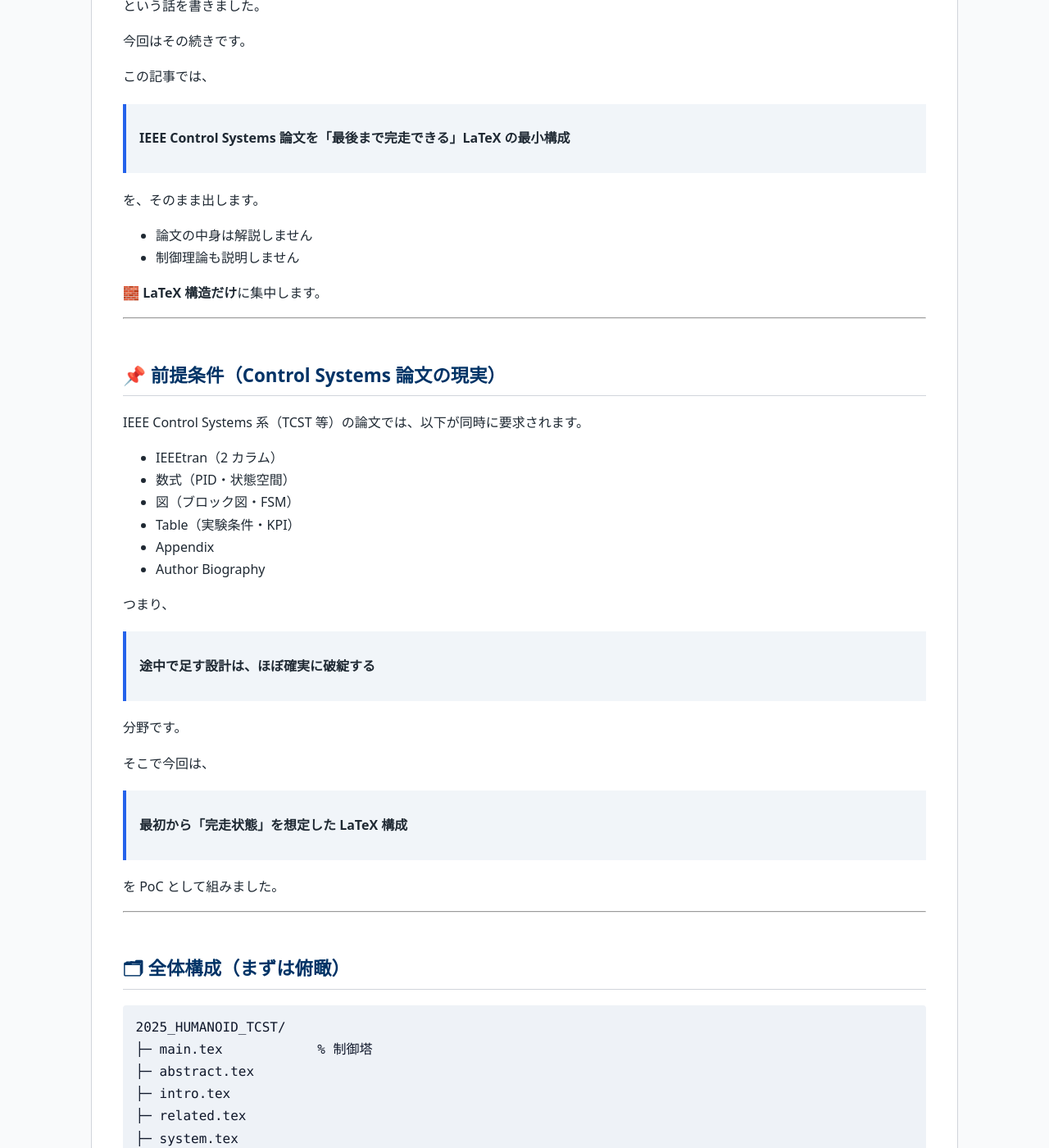
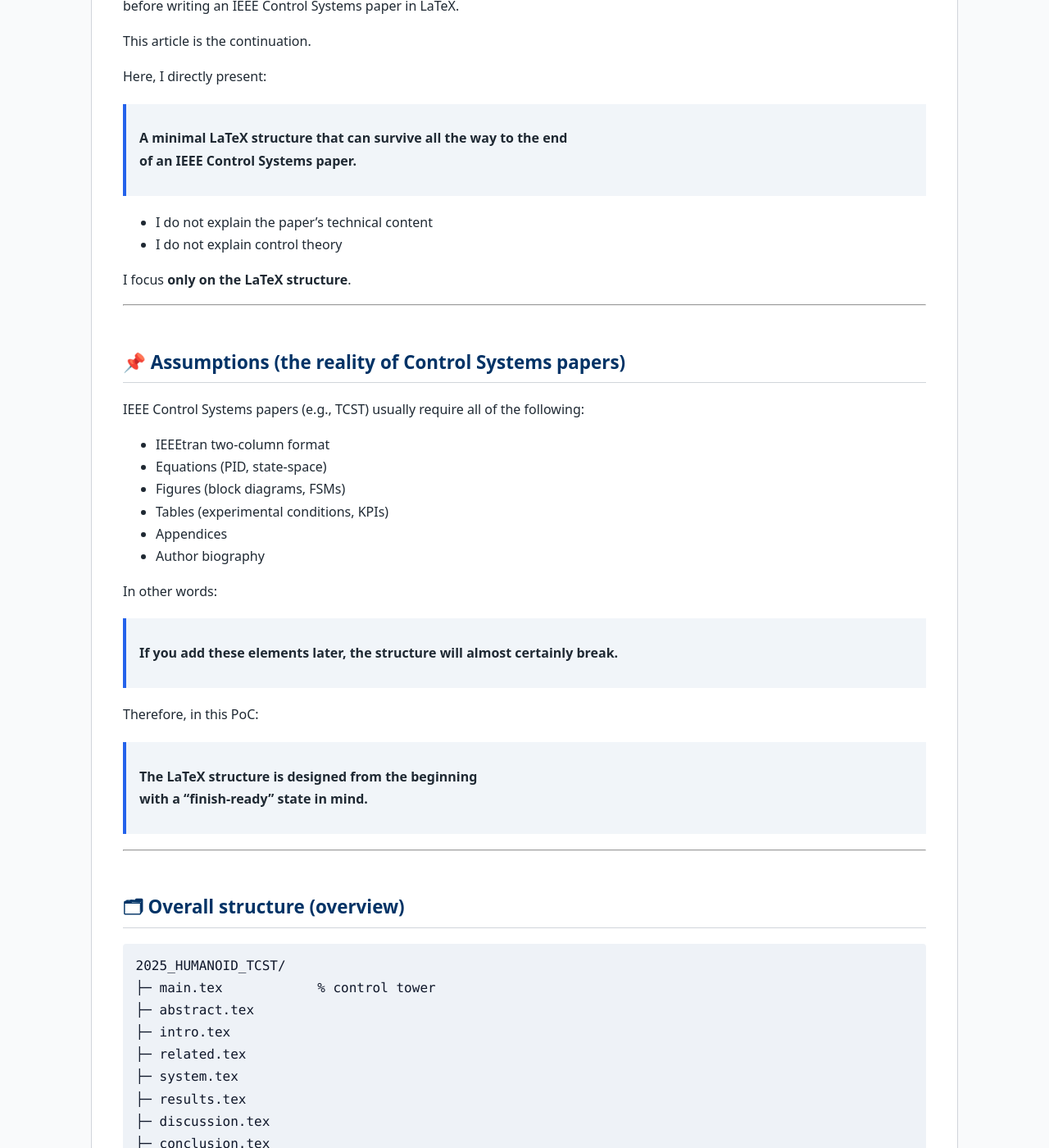
Before and after one commit to Samizo-AITL/qiita-articles, a Jekyll site: the page built from articles/40_ieee_control_latex_structure.md, in a window 1280 px wide and 1400 px high, scrolled down 480 px. Shown: the whole window at 82% size. Built offline with Jekyll 4.4.1, drawn with Linux system fonts in a browser that asks for light colours; some of the changed text lies outside the part shown.

Commit message:
Update 40_ieee_control_latex_structure.md

````diff
--- a/articles/40_ieee_control_latex_structure.md
+++ b/articles/40_ieee_control_latex_structure.md
@@ -8,57 +8,53 @@ tags: LaTeX,IEEE,制御工学,論文執筆,IEEEtran
 
 ---
 
-## 🎯 この記事でやること
+## 🎯 What this article covers
 
-前回（記事39）では、
-**IEEE Control Systems 向け論文を LaTeX で書くために、まず環境と作業の枠を固めた**
-という話を書きました。
+In the previous article (39),
+I described how I first fixed the environment and workflow
+before writing an IEEE Control Systems paper in LaTeX.
 
-今回はその続きです。
+This article is the continuation.
 
-この記事では、
+Here, I directly present:
 
-> **IEEE Control Systems 論文を「最後まで完走できる」LaTeX の最小構成**
+> **A minimal LaTeX structure that can survive all the way to the end
+> of an IEEE Control Systems paper.**
 
-を、そのまま出します。
+- I do not explain the paper’s technical content
+- I do not explain control theory
 
-- 論文の中身は解説しません
-- 制御理論も説明しません
-
-**🧱 LaTeX 構造だけ**に集中します。
+I focus **only on the LaTeX structure**.
 
 ---
 
-## 📌 前提条件（Control Systems 論文の現実）
+## 📌 Assumptions (the reality of Control Systems papers)
 
-IEEE Control Systems 系（TCST 等）の論文では、以下が同時に要求されます。
+IEEE Control Systems papers (e.g., TCST) usually require all of the following:
 
-- IEEEtran（2 カラム）
-- 数式（PID・状態空間）
-- 図（ブロック図・FSM）
-- Table（実験条件・KPI）
-- Appendix
-- Author Biography
+- IEEEtran two-column format
+- Equations (PID, state-space)
+- Figures (block diagrams, FSMs)
+- Tables (experimental conditions, KPIs)
+- Appendices
+- Author biography
 
-つまり、
+In other words:
 
-> **途中で足す設計は、ほぼ確実に破綻する**
+> **If you add these elements later, the structure will almost certainly break.**
 
-分野です。
+Therefore, in this PoC:
 
-そこで今回は、
-
-> **最初から「完走状態」を想定した LaTeX 構成**
-
-を PoC として組みました。
+> **The LaTeX structure is designed from the beginning
+> with a “finish-ready” state in mind.**
 
 ---
 
-## 🗂 全体構成（まずは俯瞰）
+## 🗂 Overall structure (overview)
 
 ```
 2025_HUMANOID_TCST/
-├─ main.tex            % 制御塔
+├─ main.tex            % control tower
 ├─ abstract.tex
 ├─ intro.tex
 ├─ related.tex
@@ -71,17 +67,17 @@ IEEE Control Systems 系（TCST 等）の論文では、以下が同時に要求
 └─ appendices/
 ```
 
-ポイントは次のとおりです。
+Key points:
 
-- **main.tex を最小・固定**
-- 本文はすべて `\input{}` で分離
-- Appendix / Biography を最初から前提にする
+- **`main.tex` is minimal and fixed**
+- All content is separated using `\input{}`
+- Appendices and biography are assumed from the start
 
 ---
 
-## 🧩 main.tex の最小骨格
+## 🧩 Minimal `main.tex` skeleton
 
-以下が、今回の PoC の中核です。
+The following is the core of this PoC.
 
 ```latex
 \documentclass[journal]{IEEEtran}
@@ -124,108 +120,98 @@ Humanoid Robots, Fault-Tolerant Control, FSM, PID, State-Space Methods, LLM
 \end{document}
 ```
 
-この時点では、
+At this stage:
 
-- 内容はダミーで良い
-- 図がなくても良い
+- The content can be dummy
+- Figures are not required
 
-重要なのは、
+The only thing that matters is:
 
-> **この形で最後まで通るか**
-
-です。
+> **Does this structure compile cleanly all the way to the end?**
 
 ---
 
-## 🧠 なぜ `\input{}` 分割が必須なのか
+## 🧠 Why `\input{}`-based modularization is essential
 
-Control Systems 論文は、後から必ず次が増えます。
+Control Systems papers inevitably grow later with:
 
-- 数式
-- 図
-- Table
-- Appendix
+- Equations
+- Figures
+- Tables
+- Appendices
 
-単一ファイルで書くと、
+If everything is written in a single file:
 
-- diff が読めない
-- 修正が怖い
-- 壊れた場所が分からない
+- Git diffs become unreadable
+- Modifications feel risky
+- It becomes hard to locate breakage
 
-という状態になります。
+`main.tex` should remain:
 
-`main.tex` は、
-
-> **構造だけを定義する制御塔**
-
-にしておくのが安全です。
+> **A control tower that defines structure only.**
 
 ---
 
-## ⚠️ Appendix と Biography を最初から想定する
+## ⚠️ Planning appendices and biography from the beginning
 
-IEEE 論文では、次が地味に鬼門です。
+In IEEE papers, the following are common pitfalls:
 
-- Appendix の table 番号
-- Biography の配置
+- Appendix table numbering
+- Biography placement
 
-そのため、この PoC では最初から：
+Therefore, this PoC assumes from the beginning that:
 
 - `\appendices`
 - `\begin{IEEEbiographynophoto}{...}`
 
-を入れる前提で構成しています。
+will be included.
 
 👉
-**後付けしない**のが最大のコツです。
+**Do not add them later.**
 
 ---
 
-## 🧨 Reference が空で落ちる問題への対処
+## 🧨 Preventing BibTeX failures when references are empty
 
-ドラフト段階では、Reference が空で落ちることがあります。
+During early drafts, the reference list may be empty and cause build failures.
 
-対策として、
+A temporary workaround is:
 
 ```latex
 \nocite{*}
 ```
 
-を一時的に入れておくと、
+This ensures that:
 
-- BibTeX が空にならない
-- CI で落ちない
+- BibTeX is not empty
+- CI pipelines do not fail
 
-というメリットがあります。
-
-※提出前には削除します。
+※ Remove this before submission.
 
 ---
 
-## 🚀 この構成でできること
+## 🚀 What this structure enables
 
-この最小構成ができると：
+With this minimal structure:
 
-- 図・数式・FSM を追加しても壊れない
-- Appendix を増やしても安全
-- Biography を含めて完走できる
+- Figures, equations, and FSMs can be added safely
+- Appendices can grow without breaking layout
+- The paper can be completed including biography
 
-つまり、
+In short:
 
-> **あとは中身を書くしかない状態**
-
-になります。
+> **At this point, only the content remains to be written.**
 
 ---
 
-## ✅ まとめ
+## ✅ Summary
 
-- IEEE Control Systems 論文は **「構造設計」が8割**
-- LaTeX 構成を先に PoC するのは有効
-- `main.tex` は **最小・固定** が正解
+- IEEE Control Systems papers are **80% structure design**
+- Creating a LaTeX PoC first is highly effective
+- `main.tex` should remain **minimal and fixed**
 
 ---
 
-## 🔜 次回予告
+## 🔜 Next article
 
-👉 **IEEE Control Systems 論文 LaTeX PoC の最終到達点（完成PDFリンク）**
+👉 **The final destination of the IEEE Control Systems LaTeX PoC (completed PDF link)**
````
